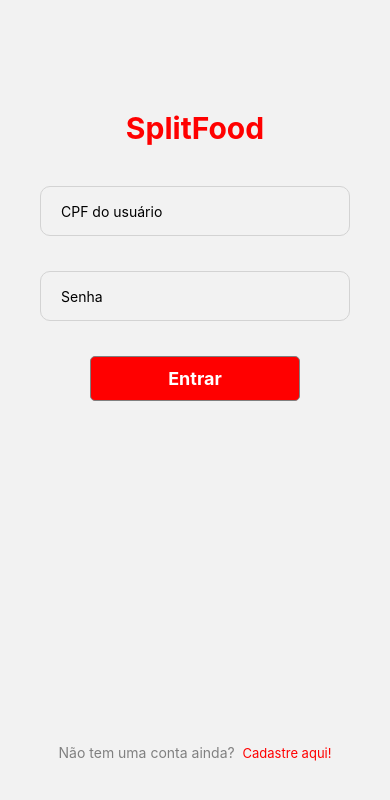
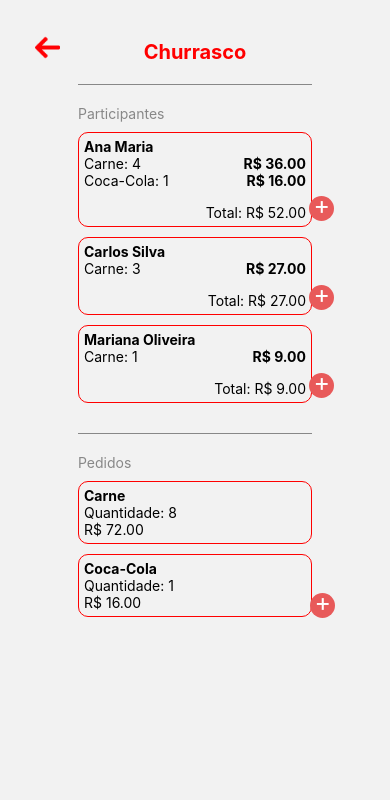
Before and after one commit to vitor-a14/splitfood-front, a React Native app: screen / in a window 390 px wide. Shown: the top 800 px of the page. Built offline with nearby package versions, Linux system fonts and the light colour scheme.

Commit message:
split-50

```diff
--- a/App.js
+++ b/App.js
@@ -18,7 +18,7 @@ const Stack = createStackNavigator();
 export default function App() {
   return (
     <NavigationContainer>
-      <Stack.Navigator initialRouteName='Opening'>
+      <Stack.Navigator initialRouteName='GroupView'>
         <Stack.Screen name="Home" component={Home} options={{headerShown: false}}/>
         <Stack.Screen name="Opening" component={Opening} options={{headerShown: false}}/>
         <Stack.Screen name="Login" component={Login} options={{headerShown: false}} />
--- a/package.json
+++ b/package.json
@@ -14,6 +14,7 @@
     "@react-navigation/stack": "^6.3.29",
     "expo": "~50.0.14",
     "expo-status-bar": "~1.11.1",
+    "primereact": "^10.6.5",
     "react": "18.2.0",
     "react-dom": "18.2.0",
     "react-native": "0.73.6",
--- /dev/null
+++ b/src/components/NewItemPopUp.js
@@ -0,0 +1,83 @@
+// Popup component
+import React, { useState } from 'react';
+import { Modal, Text, View, Pressable, StyleSheet, TextInput } from "react-native";
+import { InputNumber } from 'primereact/inputnumber';
+import "primereact/resources/themes/lara-light-cyan/theme.css";
+export default function Popup({ visible, onClose }) {
+  const [formData, setFormData] = useState({
+      itemName: '',
+      quantity: 0,
+  });
+
+  const handleChange = (name, value) => {
+      setFormData(prevState => ({
+          ...prevState,
+          [name]: value
+      }));
+  };
+
+  return (
+    <Modal
+      animationType="fade"
+      transparent={true}
+      visible={visible}
+      onRequestClose={onClose}>
+      <View style={styles.centeredView}>
+        <View style={styles.modalView}>
+          <Text style={styles.modalTitle}>Adicionar novo item</Text>
+          <TextInput
+                    style={styles.input}
+                    placeholder='Nome do item'
+                    value={formData.cpf}
+                    onChangeText={(value) => handleChange('itemName', value)}
+                    autoCorrect={false}
+                    autoCapitalize='none'
+                />
+
+          <InputNumber value={formData.quantity} onValueChange={(e) => handleChange('quantity', e.value)} buttonLayout="horizontal" step={1}
+            decrementButtonClassName="p-button-danger" incrementButtonClassName="p-button-success" incrementButtonIcon="pi pi-plus" decrementButtonIcon="pi pi-minus"
+            mode="decimal" showButtons min={1} max={100} />
+
+          <Text style={styles.modalMessage}>mensagem</Text>
+          <Pressable onPress={onClose} style={styles.closeButton}>
+            <Text>Entendi</Text>
+          </Pressable>
+        </View>
+      </View>
+    </Modal>
+  );
+}
+
+const styles = StyleSheet.create({
+  centeredView: {
+    flex: 1,
+    justifyContent: "center",
+    alignItems: "center",
+    backgroundColor: "rgba(0,0,0,0.5)"
+  },
+  modalView: {
+    backgroundColor: "white",
+    padding: 20,
+    borderRadius: 10
+  },
+  modalTitle: {
+    textAlign: "center",
+    fontWeight: "bold",
+    color: "red",
+    fontSize: 18,
+    marginBottom: 10
+  },
+  modalMessage: {
+    textAlign: "center",
+    marginBottom: 20
+  },
+  closeButton: {
+    marginTop: 20,
+    alignItems: "center",
+    borderRadius: 20,
+    borderWidth: 1,
+    borderColor: "red",
+    paddingVertical: 10,
+    paddingHorizontal: 20
+  }
+});
--- a/src/screens/GroupView.js
+++ b/src/screens/GroupView.js
@@ -1,11 +1,13 @@
 import React, { useState, useEffect } from "react";
 import { useNavigation, useRoute  } from '@react-navigation/native';
+import Popup from "../components/NewItemPopUp";
 import {
   View,
   Text,
   StyleSheet,
   Pressable,
-  Image
+  Image,
+  TouchableOpacity
 } from "react-native";
 
 import backIcon from '../../assets/gobackIcon.png';
@@ -17,11 +19,21 @@ export default function GroupView() {
     //dados do grupo que vieram da tela principal
     const navigation = useNavigation();
     const route = useRoute();
-    const [group, setGroup] = useState(route.params.groupData);
+    //const [group, setGroup] = useState(route.params.groupData);
+
+    //const isManager = group.creator_id == window.userData.cpf;
+    //console.log(isManager);
 
     //mock
     const { groupsMock, findUserByCPF } = useMockData();
-    //const [group, setGroup] = useState(groupsMock[1]);
+    const [group, setGroup] = useState(groupsMock[1]);
+    const isManager = true;
+
+    const [popupVisible, setPopupVisible] = useState(false);
+
+    const closePopup = () => {
+        setPopupVisible(false);
+    };
 
     const getConsumedItemData = (itemId) => {
         const consumedItem = group.items.find(item => item.id === itemId);
@@ -59,6 +71,12 @@ export default function GroupView() {
                             </View>
                         ))}
                         <Text style={styles.totalItems}>Total: R$ {getTotalConsumed(user.cpf)}</Text>
+
+                        { isManager && (
+                            <TouchableOpacity style={styles.addButton} onPress={() => {console.log("adicionar mais um item"); setPopupVisible(true);}}>
+                                <Text style={styles.addButtonText}>+</Text>
+                            </TouchableOpacity>
+                        )}
                     </View>
                 ))}
             </View>
@@ -73,7 +91,15 @@ export default function GroupView() {
                         <Text>R$ {product.price.toFixed(2)}</Text>
                     </View>
                 ))}
+
+                { isManager && (
+                    <TouchableOpacity style={styles.addButton} onPress={() => {console.log("adicionar mais um item"); setPopupVisible(true);}}>
+                        <Text style={styles.addButtonText}>+</Text>
+                    </TouchableOpacity>
+                )}
             </View>
+
+            <Popup visible={popupVisible} onClose={closePopup} />
         </View>
     );
 }
@@ -161,5 +187,24 @@ const styles = StyleSheet.create({
         resizeMode: "contain",
         width: 25,
         height: 25,
-    }
+    },
+    addButton: {
+        position: "absolute",
+        bottom: "5%",
+        right: "-10%",
+        backgroundColor: "#e85a5a",
+        width: 25,
+        height: 25,
+        borderRadius: 25,
+        justifyContent: "center",
+        alignItems: "center",
+      },
+      addButtonText: {
+        textAlign: "center",
+        textAlignVertical: "center",
+        color: "white",
+        fontSize: "bold",
+        fontSize: 25,
+        paddingBottom: 8,
+      },
 });
```
Also changed, not shown: 1 other file (tests, documents, lock files or other folders).
